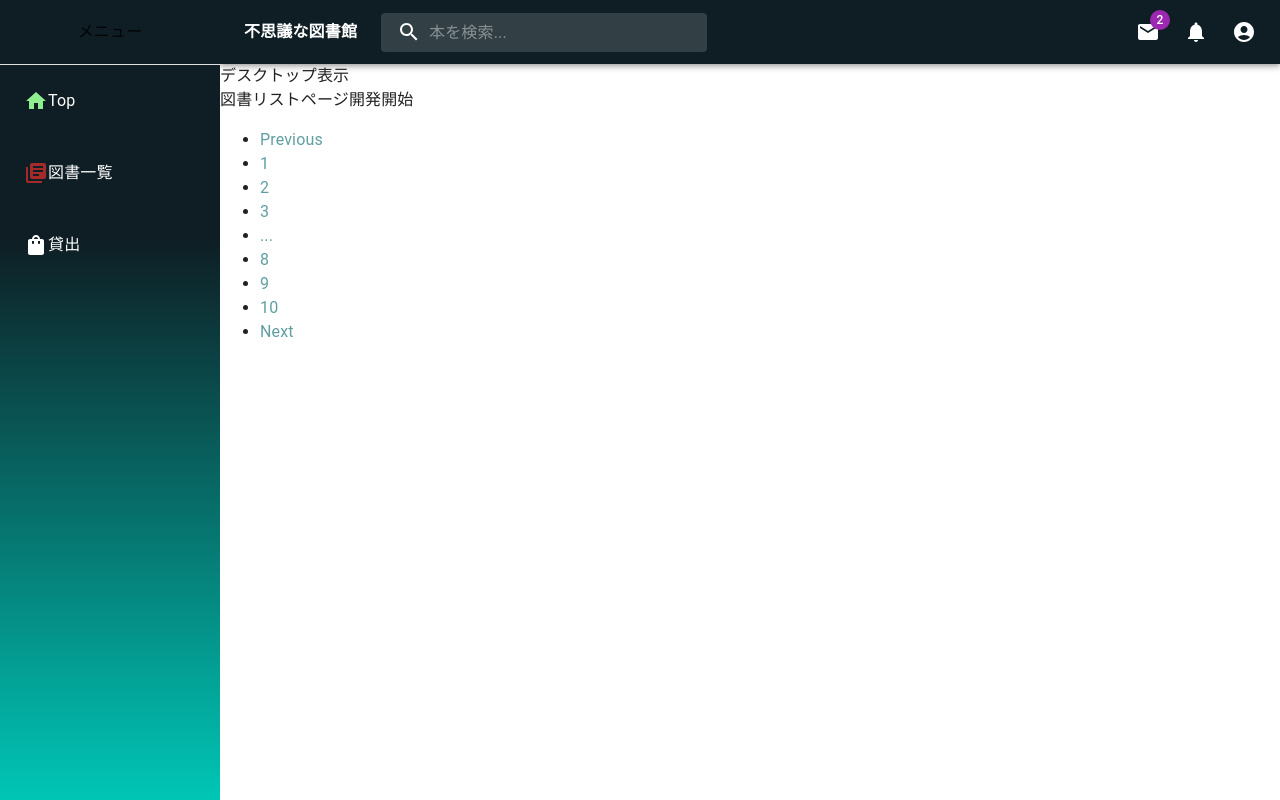
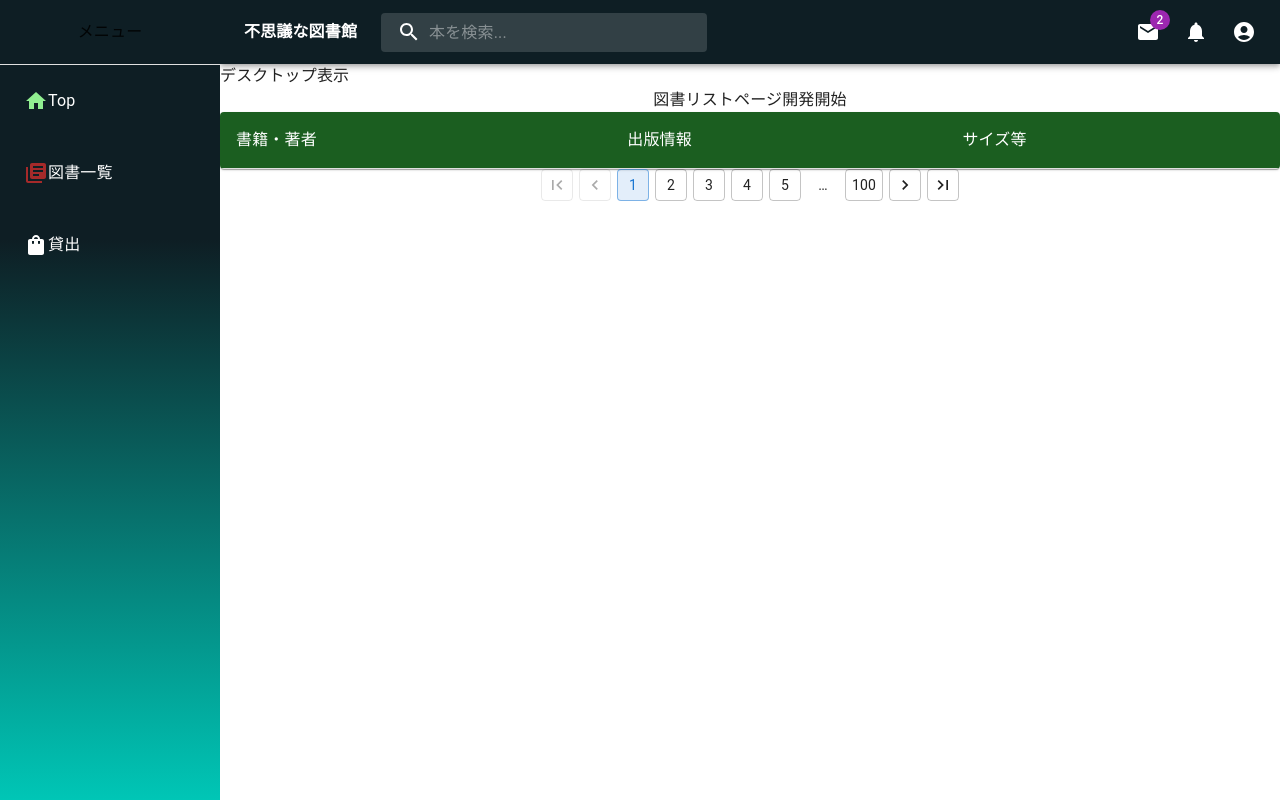
Before and after one commit to mkuwan/libraryapp, a React (Create React App) app in the folder react-front/: page /booklist in a window 1280 px wide. Built offline with nearby package versions, Linux system fonts and the light colour scheme.

Commit message:
LBS-15: テーブルデザイン、ページネーション　両方ともMUIを使用しています

```diff
--- a/react-front/package.json
+++ b/react-front/package.json
@@ -28,7 +28,6 @@
     "react": "^18.2.0",
     "react-beautiful-dnd": "^13.1.0",
     "react-dom": "^18.2.0",
-    "react-paginate": "^8.1.3",
     "react-perfect-scrollbar": "^1.5.8",
     "react-popper": "^2.3.0",
     "react-router": "^6.3.0",
--- a/react-front/src/App.css
+++ b/react-front/src/App.css
@@ -159,3 +159,25 @@ li a {
     display: block;
   }
 }
+
+.pagenation-container {
+  display: flex;
+  flex-direction: row;
+  align-items: center;
+  justify-content: center;
+  margin-bottom: 10px;
+  gap: 20px 6px;
+  /*list-style-type: circle;*/
+}
+
+.page-item,
+.page-link {
+  display: inline-flex;
+  align-items: center;
+  border-radius: 30px;
+  justify-content: center;
+  font-weight: 700;
+  font-size: 16px;
+  height: 40px;
+  width: 40px;
+}
--- a/react-front/src/components/Pagenation/index.tsx
+++ /dev/null
@@ -1,16 +0,0 @@
-import ReactPaginate, {ReactPaginateProps} from "react-paginate";
-
-const defaultProps: ReactPaginateProps = {
-    pageCount: 0,
-}
-
-export const Pagenation = (props: ReactPaginateProps) => {
-
-    return(
-        <>
-            <ReactPaginate {...props}/>
-        </>
-    )
-}
-
-export default Pagenation;
--- a/react-front/src/page/BookList/index.tsx
+++ b/react-front/src/page/BookList/index.tsx
@@ -1,13 +1,98 @@
-import Pagenation from "../../components/Pagenation";
+
+import {
+    Pagination,
+    Paper,
+    styled,
+    Table, TableBody,
+    TableCell,
+    tableCellClasses,
+    TableContainer,
+    TableHead,
+    TableRow
+} from "@mui/material";
+import {useState} from "react";
+
+type BookViewModel = {
+    bookId: string
+    titleAuthor: string
+    publishInfo: string
+    sizeInfo: string
+    amount: number
+    rentedCount: number
+}
+
+const StyledTableCell = styled(TableCell)(({theme}) => ({
+    [`&.${tableCellClasses.head}`]: {
+        backgroundColor: theme.palette.success.dark,
+        color: theme.palette.common.white,
+        fontSize: 16
+    },
+    [`&.${tableCellClasses.body}`]: {
+        fontSize: 14
+    }
+}));
+
+const StyledTableRow = styled(TableRow)(({theme}) => ({
+    '&:nth-of-type(odd)': {
+        backgroundColor: theme.palette.action.hover,
+    },
+    '&:last-child td, &:last-child th': {
+        border: 0,
+    }
+}));
 
 export const BookList = () => {
 
+    const [page, setPage] = useState(1);
+    const [bookList, setBookList] = useState<BookViewModel[]>([]);
+
     return(
-        <>
+        <div style={{textAlign: "center"}}>
             図書リストページ開発開始
 
-            <Pagenation pageCount={10}/>
-        </>
+            <TableContainer component={Paper}>
+                <Table
+                       aria-label={'book list table'}>
+                    <TableHead>
+                        <TableRow>
+                            <StyledTableCell>書籍・著者</StyledTableCell>
+                            <StyledTableCell>出版情報</StyledTableCell>
+                            <StyledTableCell>サイズ等</StyledTableCell>
+                        </TableRow>
+                    </TableHead>
+                    <TableBody>
+                        {bookList.map((item, index) => (
+                            <StyledTableRow key={index}>
+                                <StyledTableCell component={'th'} scope={'row'}>
+                                    {item.titleAuthor}
+                                </StyledTableCell>
+                                <StyledTableCell align={"left"}>
+                                    {item.publishInfo}
+                                </StyledTableCell>
+                                <StyledTableCell align={"left"}>
+                                    {item.sizeInfo}
+                                </StyledTableCell>
+                            </StyledTableRow>
+                        ))}
+                    </TableBody>
+                </Table>
+            </TableContainer>
+
+            <Pagination count={100}
+                        variant={"outlined"}
+                        shape={"rounded"}
+                        color={"primary"}
+                        showFirstButton={true}
+                        showLastButton={true}
+                        page={page}
+                        onChange={(event, page) => setPage(page)}
+                        sx={{
+                            display: 'inline-block'
+                        }}
+            />
+
+        </div>
+
 
     )
 }
```
Also changed, not shown: 1 other file (tests, documents, lock files or other folders).
